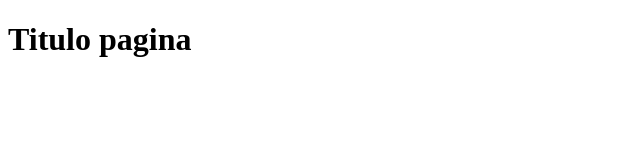
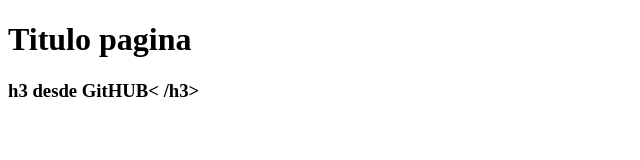
Before and after one commit to wolfprogram/P03, a plain HTML site: page index.html in a window 1280 px wide. Shown: the whole page, without its empty margins (0-640 px from the left). Drawn offline with Linux system fonts and the light colour scheme.

Commit message:
Update index.html

```diff
--- a/index.html
+++ b/index.html
@@ -8,5 +8,6 @@
   </head>
   <body>
     <h1>Titulo pagina</h1>
+    <h3>h3 desde GitHUB< /h3>
   </body>
 </html>
```
